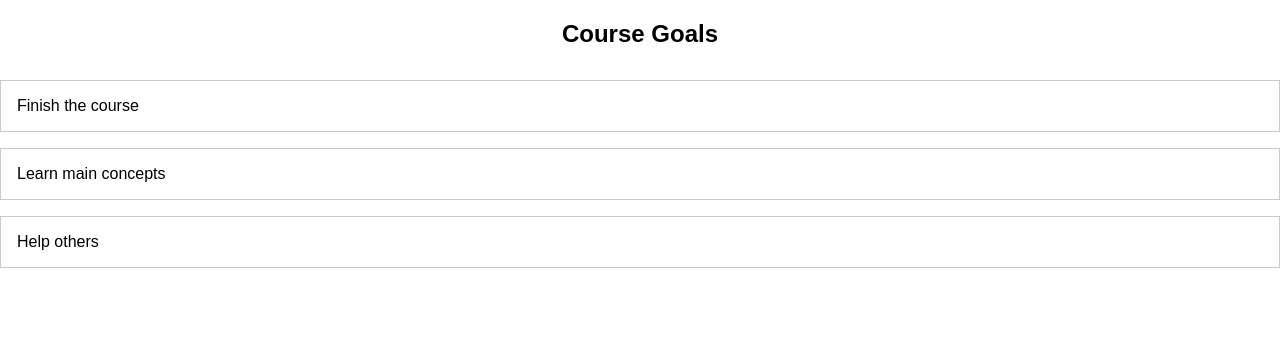
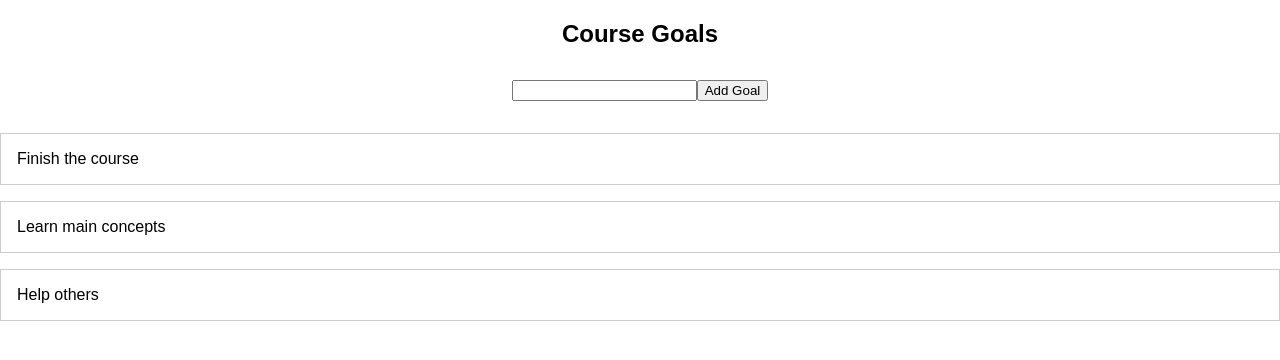
Before and after one commit to texas2pugs/react-simple, a React (Create React App) app: page / in a window 1280 px wide. Shown: the top 360 px of the page. Built offline with nearby package versions, Linux system fonts and the light colour scheme.

Commit message:
Added NewGoal

```diff
--- a/src/App.js
+++ b/src/App.js
@@ -1,6 +1,7 @@
 import React from 'react';
 
-import GoalList from './components/GoalList';
+import GoalList from './components/GoalList/GoalList';
+import NewGoal from './components/NewGoal/NewGoal';
 import './App.css';
 
 const App = () => {
@@ -13,6 +14,7 @@
   return (
     <div className="course-goals">
       <h2>Course Goals</h2>
+      <NewGoal />
       <GoalList goals={courseGoals} />
     </div>
   );
--- /dev/null
+++ b/src/components/NewGoal/NewGoal.css
@@ -0,0 +1,4 @@
+.new-goal {
+  margin: 2rem;
+  text-align: center;
+}
--- /dev/null
+++ b/src/components/NewGoal/NewGoal.js
@@ -0,0 +1,25 @@
+import React from 'react';
+
+import './NewGoal.css';
+
+const NewGoal = () => {
+  const addGoalHandler = (event) => {
+    event.preventDefault();
+
+    const newGoal = {
+      id: Math.random().toString(),
+      text: 'My new goal',
+    };
+
+    console.log(newGoal);
+  };
+
+  return (
+    <form className="new-goal" onSubmit={addGoalHandler}>
+      <input type="text" />
+      <button type="submit">Add Goal</button>
+    </form>
+  );
+};
+
+export default NewGoal;
```
Also changed, not shown: src/components/GoalList/GoalList.css (renamed from src/components/GoalList.css), src/components/GoalList/GoalList.js (renamed from src/components/GoalList.js).
